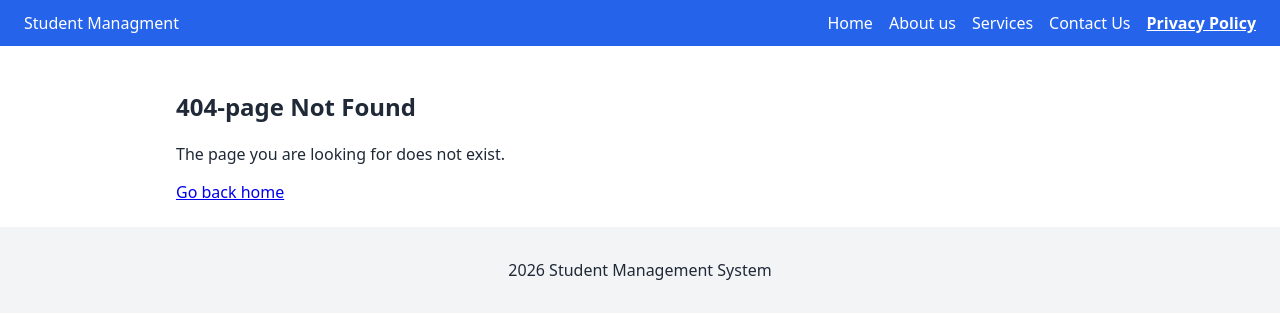
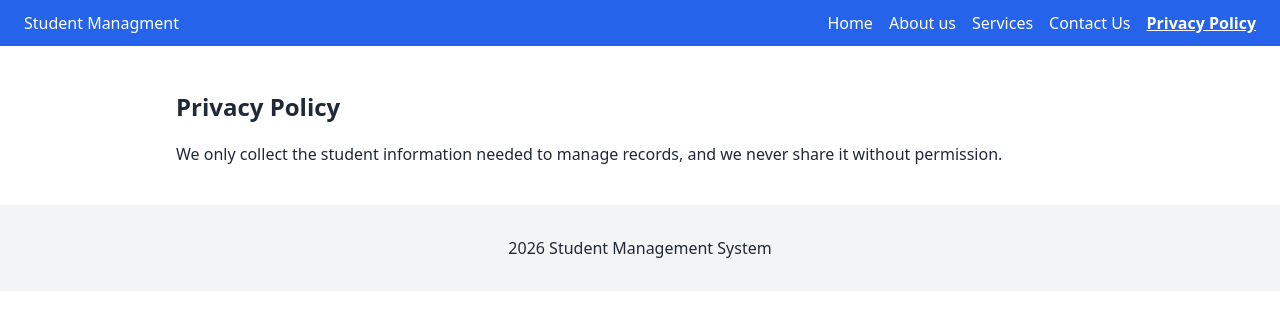
Before and after one commit to bindhu-pothannagari/mern-student-manegement, a React (Vite) app in the folder client/: page /privacy in a window 1280 px wide. Before the commit this address had no page. Shown: the top 318 px of the page. Built offline with nearby package versions, Linux system fonts and the light colour scheme.

Commit message:
Add React pages, router, shared layout and reusable components

```diff
--- /dev/null
+++ b/client/src/pages/NotFound.jsx
@@ -0,0 +1,11 @@
+import { Link } from "react-router-dom";
+
+export default function NotFound() {
+  return (
+    <section>
+      <h1>404 - Page Not Found</h1>
+      <p>The page you are looking for does not exist.</p>
+      <Link to="/">Go back home</Link>
+    </section>
+  );
+}
--- a/client/src/pages/Privacy.jsx
+++ b/client/src/pages/Privacy.jsx
@@ -1,10 +1,8 @@
-import {Link} from "react-router-dom";
-export default function NotFound(){
-    return(
-        <section>
-            <h1>404-page Not Found</h1>
-            <p>The page you are looking for does not exist.</p>
-            <Link to="/">Go back home</Link>
-        </section>
-    );
+export default function Privacy() {
+  return (
+    <section>
+      <h1>Privacy Policy</h1>
+      <p>We only collect the student information needed to manage records, and we never share it without permission.</p>
+    </section>
+  );
 }
```
